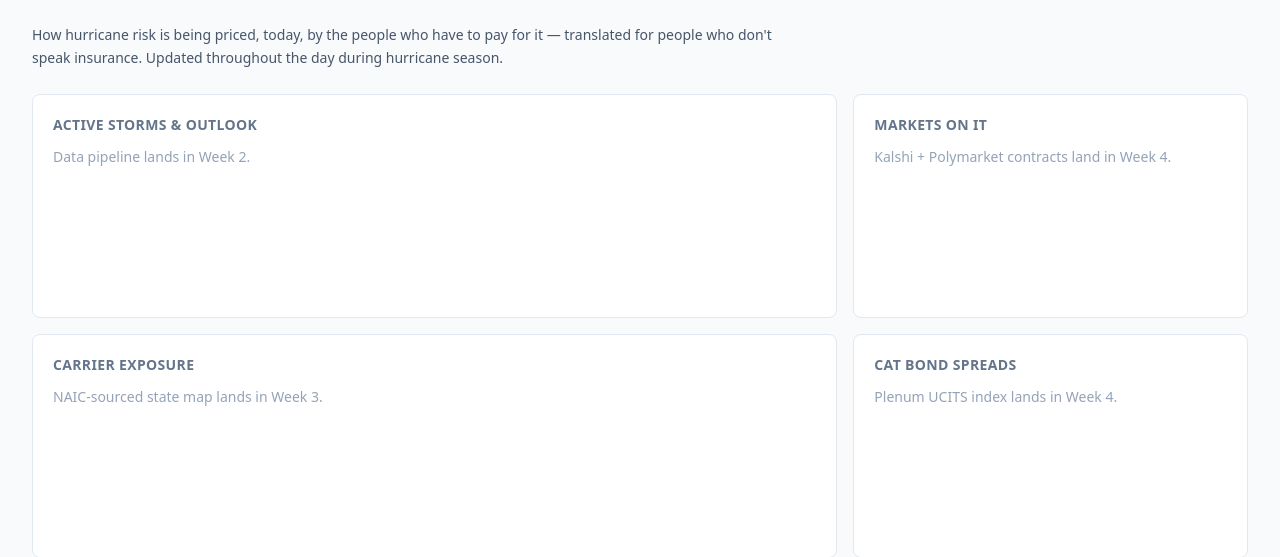
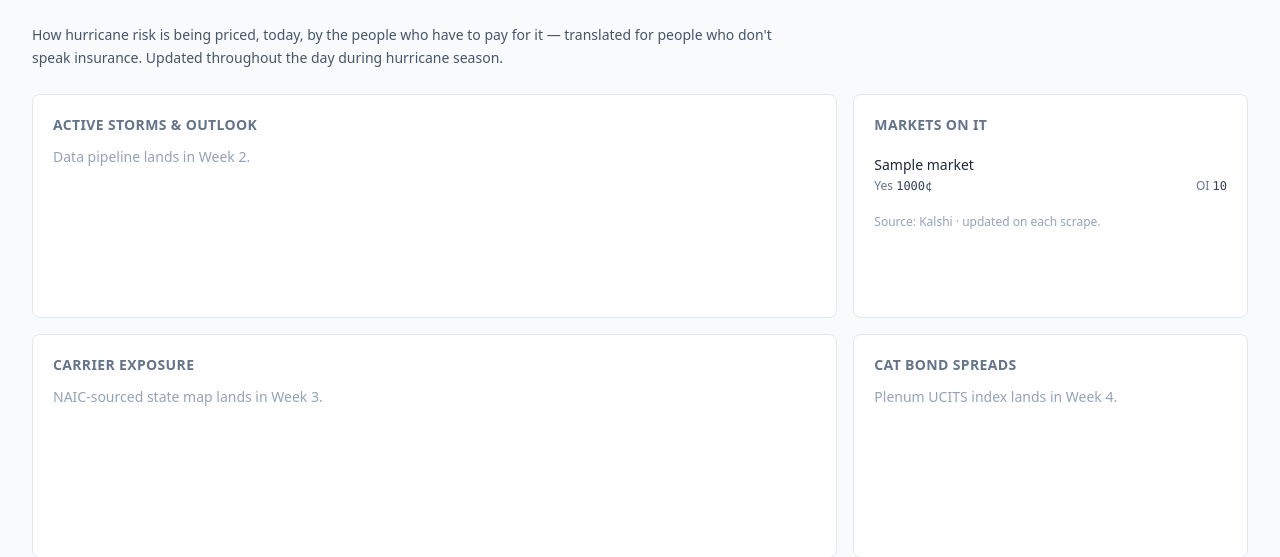
Before and after one commit to ReallyNobody/prediction-tracker, a FastAPI app: template src/rmn_dashboard/templates/index.html in a window 1280 px wide. Shown: the part 84-641 px from the top of the page. Run offline with FastAPI, Linux system fonts and the light colour scheme; the template is opened without the code that fills it: most values are stand-ins (such as "Sample title", 1, 10 or a date in 2020); some libraries are stand-ins or nearby versions.

Commit message:
feat(ui): render Kalshi hurricane markets in 'Markets on it' panel
View-layer half of the Day 7 slice. The index route now calls
``latest_hurricane_markets(db)`` and hands the rows to the template.
The aside renders a compact list — title, Yes price in cents, open
interest, clickable link to the Kalshi contract — with an empty-state
copy when no snapshots exist yet ("run the Kalshi ingest job to
populate"). That way a fresh deploy shows a sensible panel before the
first scrape, instead of an error or an empty box.

Tests: existing panel-shells check still passes (the 'Markets on it'
heading is unchanged). Two new route tests — one for the empty state
and one that seeds a snapshot via the shared ``db_session`` fixture and
asserts title, price (42¢), OI (269), and Kalshi URL all render.

Deploy steps after merge:
  1. Push and let Render redeploy.
  2. In Render Shell: python -m rmn_dashboard.tasks.ingest_kalshi
  3. Refresh the site — panel fills with 25 live hurricane markets.

Co-Authored-By: Claude Opus 4.7 <noreply@anthropic.com>

```diff
--- a/src/rmn_dashboard/main.py
+++ b/src/rmn_dashboard/main.py
@@ -14,6 +14,7 @@ from sqlalchemy.orm import Session
 from rmn_dashboard import __version__
 from rmn_dashboard.database import get_session
 from rmn_dashboard.models import CatLoss
+from rmn_dashboard.services.markets import latest_hurricane_markets
 
 PACKAGE_DIR = Path(__file__).resolve().parent
 TEMPLATES_DIR = PACKAGE_DIR / "templates"
@@ -38,8 +39,9 @@ async def index(
     request: Request,
     db: Session = Depends(get_session),
 ) -> HTMLResponse:
-    """The main dashboard page — six panel shells, no live data yet."""
+    """The main dashboard page — panel shells plus the live Kalshi markets list."""
     cat_loss_count = db.scalar(select(func.count()).select_from(CatLoss)) or 0
+    markets = latest_hurricane_markets(db)
 
     return templates.TemplateResponse(
         request,
@@ -48,6 +50,7 @@ async def index(
             "version": __version__,
             "build_status": "Scaffold · Week 1",
             "cat_loss_count": cat_loss_count,
+            "markets": markets,
         },
     )
 
--- a/src/rmn_dashboard/templates/index.html
+++ b/src/rmn_dashboard/templates/index.html
@@ -27,9 +27,38 @@
       <h2 class="text-sm font-semibold uppercase tracking-wide text-slate-500">
         Markets on it
       </h2>
-      <div class="mt-3 text-slate-400">
-        <p class="text-sm">Kalshi + Polymarket contracts land in Week 4.</p>
-      </div>
+      {% if markets %}
+        <ul class="mt-3 divide-y divide-slate-100">
+          {% for m in markets %}
+            <li class="py-2">
+              <a href="https://kalshi.com/markets/{{ m.ticker }}"
+                 target="_blank" rel="noopener"
+                 class="block hover:bg-slate-50 -mx-1 px-1 rounded">
+                <p class="text-sm text-slate-800 leading-snug">{{ m.title }}</p>
+                <p class="mt-1 text-xs text-slate-500 flex justify-between gap-2">
+                  <span>
+                    Yes
+                    <span class="font-mono text-slate-700">
+                      {% if m.yes_price is not none %}{{ '%.0f'|format(m.yes_price * 100) }}¢{% else %}—{% endif %}
+                    </span>
+                  </span>
+                  <span>
+                    OI
+                    <span class="font-mono text-slate-700">
+                      {% if m.open_interest is not none %}{{ '{:,.0f}'.format(m.open_interest) }}{% else %}—{% endif %}
+                    </span>
+                  </span>
+                </p>
+              </a>
+            </li>
+          {% endfor %}
+        </ul>
+        <p class="mt-3 text-xs text-slate-400">Source: Kalshi · updated on each scrape.</p>
+      {% else %}
+        <div class="mt-3 text-slate-400">
+          <p class="text-sm">No hurricane markets in the database yet — run the Kalshi ingest job to populate.</p>
+        </div>
+      {% endif %}
     </aside>
 
     {#  Panel 2 — Carrier exposure map  #}
```
Also changed, not shown: tests/test_routes.py (+42 -1 lines).
